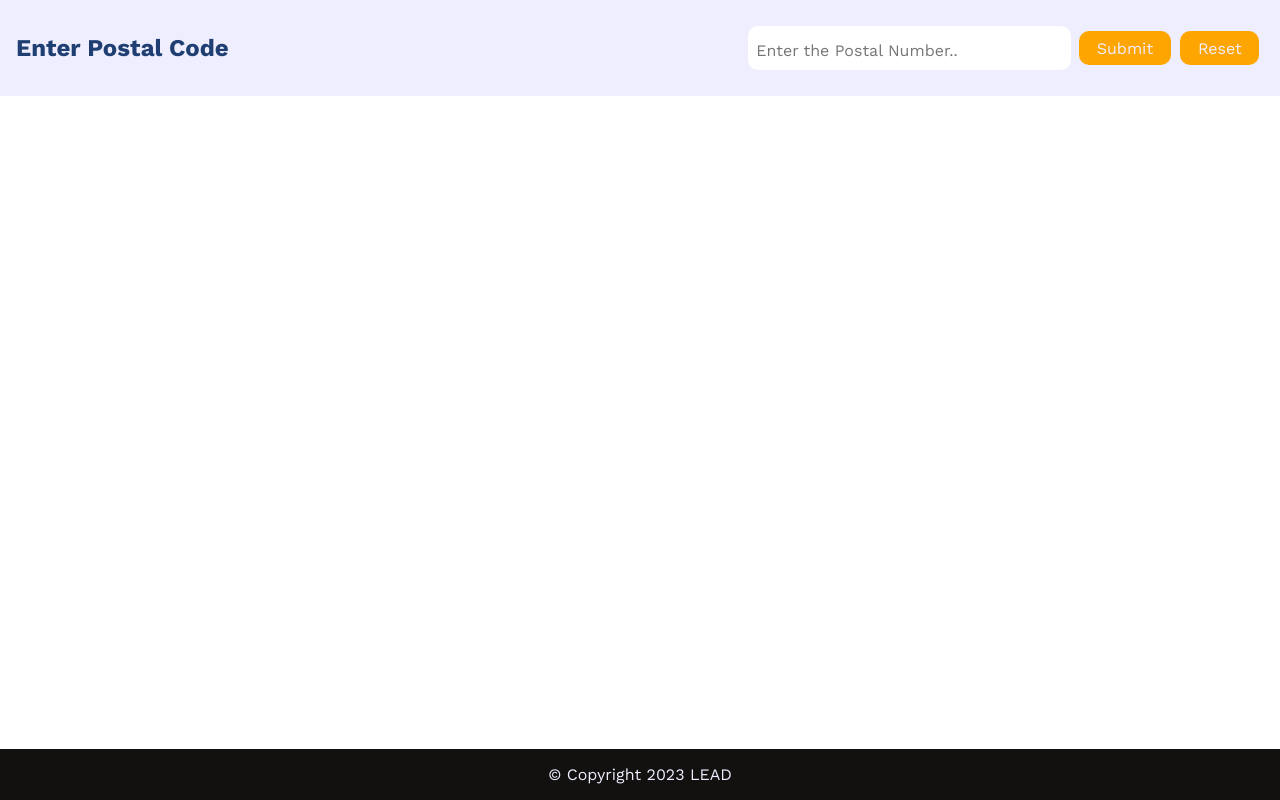
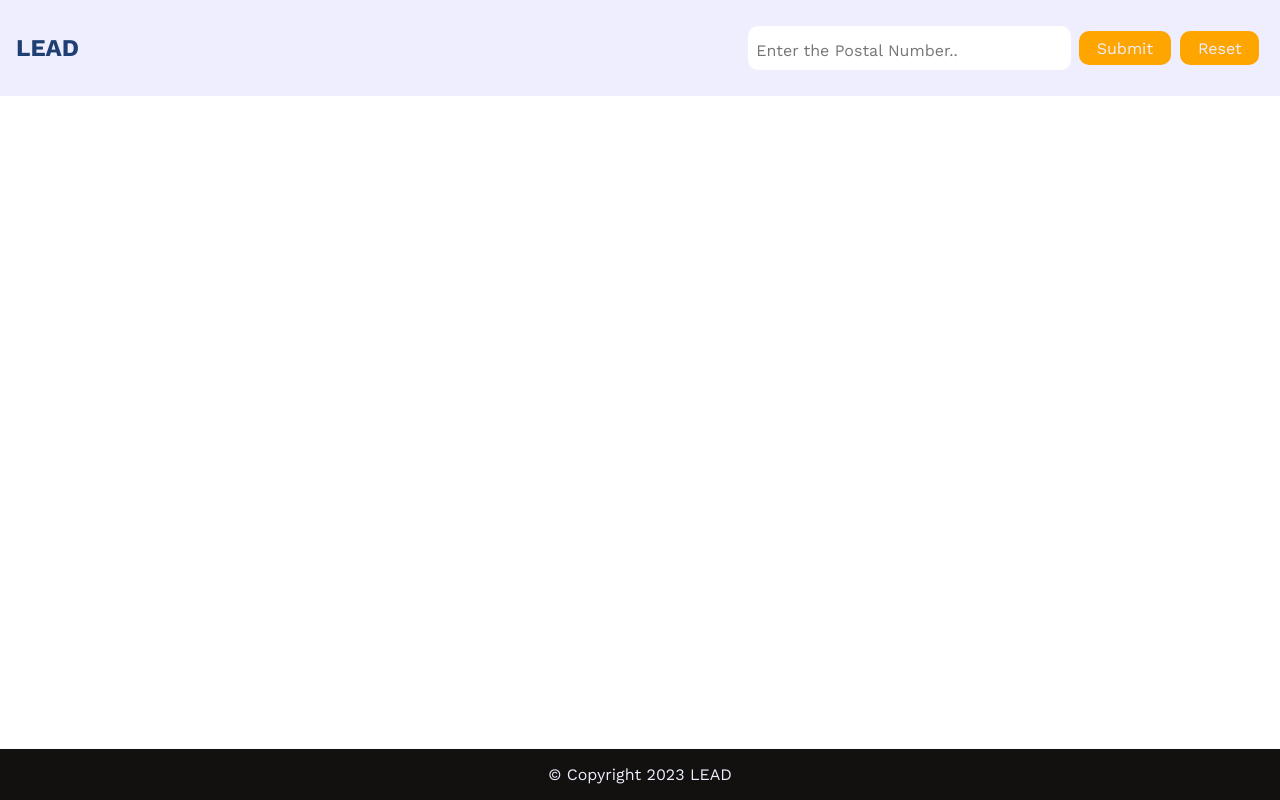
Before and after one commit to soheb21/-Zip-Code-Information-App---React, a React (Vite) app: page / in a window 1280 px wide. Built offline with nearby package versions, Linux system fonts and the light colour scheme; a web font is replaced by a local one.

Commit message:
Update Postal.jsx

```diff
--- a/src/components/Postal/Postal.jsx
+++ b/src/components/Postal/Postal.jsx
@@ -26,7 +26,7 @@ const Postal = () => {
     return (
 
         <div className='input-Container'>
-            <h1>Enter Postal Code </h1>
+            <h1>LEAD </h1>
             <div className=" ">
                 <input type="number" value={postalCode} onChange={(e) => setPostalCode(e.target.value)} placeholder='Enter the Postal Number..' />
                 <div className="n-btn">
```
